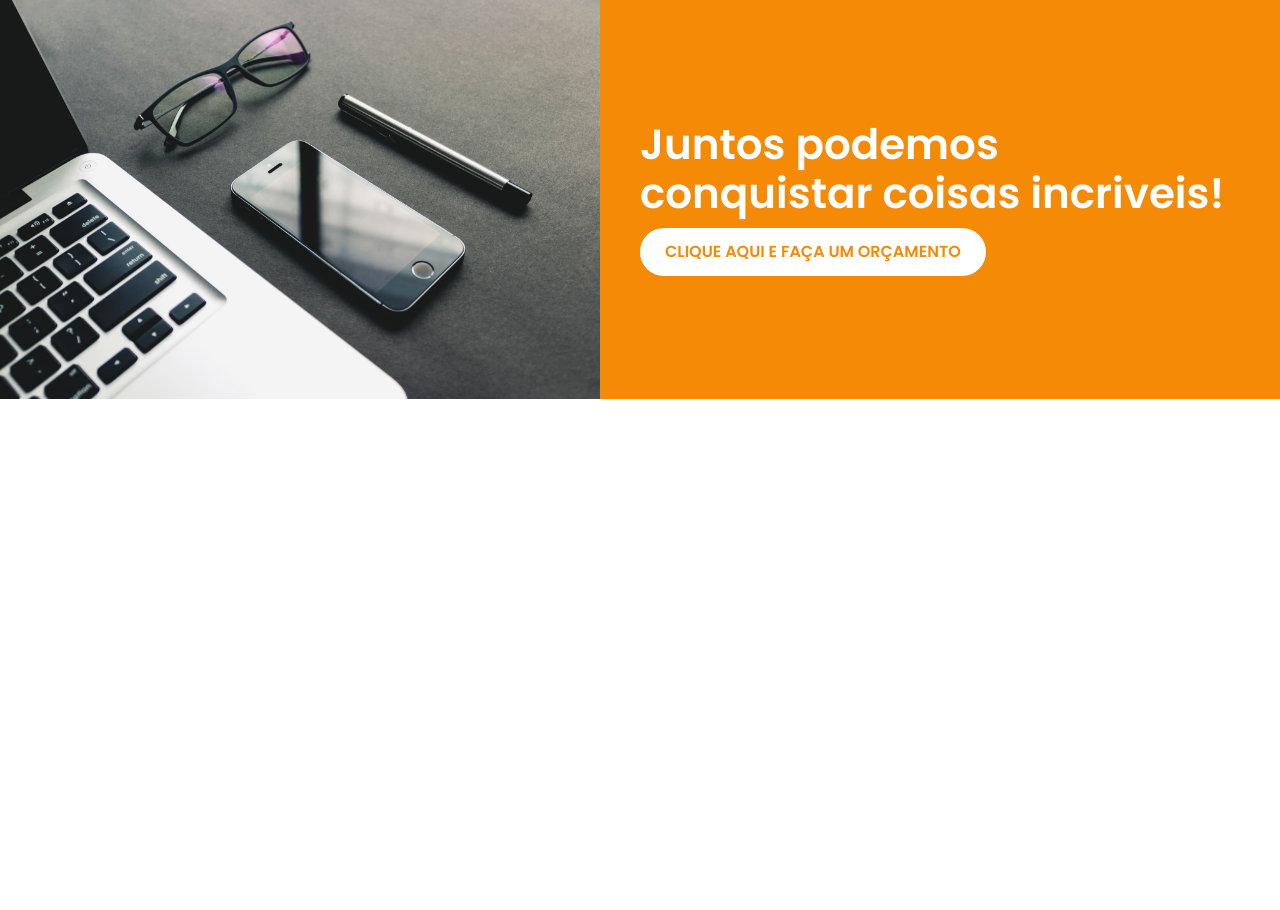
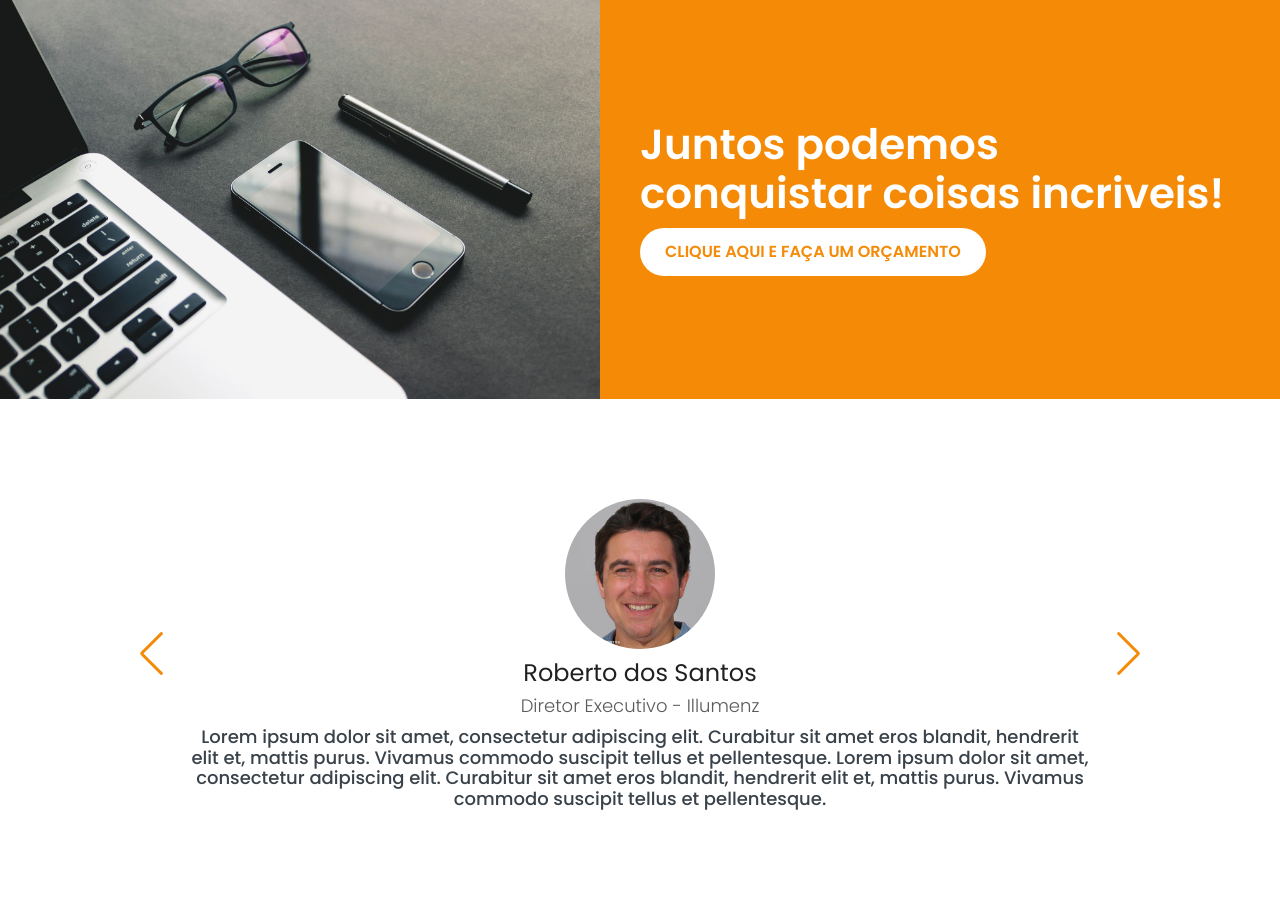
Before and after one commit to Fox-Websites/Fox-Webites, a PHP site: page / in a window 1280 px wide. Shown: the part 2754-3664 px from the top of the page. Before the commit the page ends 3153 px from the top, so only its background shows below. Run offline with PHP 8.4, Linux system fonts and the light colour scheme.

Commit message:
Seção de deopimentos da tela Home

```diff
--- a/index.html
+++ b/index.html
@@ -9,7 +9,9 @@
     <link rel="stylesheet" href="style/css/style.css" />
     <link rel="preconnect" href="https://fonts.googleapis.com" />
     <link rel="preconnect" href="https://fonts.gstatic.com" crossorigin />
-    <link href="https://fonts.googleapis.com/css2?family=Poppins:wght@100;400;500;600&display=swap" rel="stylesheet" />
+    <link href="https://fonts.googleapis.com/css2?family=Poppins:wght@100;300;400;500;600&display=swap"
+        rel="stylesheet" />
+    <link rel="stylesheet" href="https://unpkg.com/swiper@7/swiper-bundle.min.css">
 </head>
 
 <body>
@@ -151,6 +153,56 @@
             </div>
         </div>
     </section>
+
+    <section id="testimonial">
+        <div class="swiper">
+            <div class="swiper-wrapper">
+                <div class="swiper-slide">
+                    <img class="testimonial__item__image" src="assets/images/face1.jpg" alt="Testimonial Face">
+                    <h3 class="testimonial__item__name">Roberto dos Santos</h3>
+                    <h4 class="testimonial__item__office">Diretor Executivo - Illumenz</h4>
+                    <p class="testimonial__item__description">Lorem ipsum dolor sit amet, consectetur adipiscing elit.
+                        Curabitur sit amet eros blandit, hendrerit elit et, mattis purus. Vivamus commodo suscipit
+                        tellus et pellentesque. Lorem ipsum dolor sit amet, consectetur adipiscing elit. Curabitur sit
+                        amet eros blandit, hendrerit elit et, mattis purus. Vivamus commodo suscipit tellus et
+                        pellentesque.</p>
+                </div>
+                <div class="swiper-slide">
+                    <img class="testimonial__item__image" src="assets/images/face2.jpg" alt="Testimonial Face">
+                    <h3 class="testimonial__item__name">Carla Farias</h3>
+                    <h4 class="testimonial__item__office">CEO - Loja Rooms</h4>
+                    <p class="testimonial__item__description">Lorem ipsum dolor sit amet, consectetur adipiscing elit.
+                        Curabitur sit amet eros blandit, hendrerit elit et, mattis purus. Vivamus commodo suscipit
+                        tellus et pellentesque. Lorem ipsum dolor sit amet, consectetur adipiscing elit. Curabitur sit
+                        amet eros blandit, hendrerit elit et, mattis purus. Vivamus commodo suscipit tellus et
+                        pellentesque.</p>
+                </div>
+                <div class="swiper-slide">
+                    <img class="testimonial__item__image" src="assets/images/face3.jpg" alt="Testimonial Face">
+                    <h3 class="testimonial__item__name">Geraldo Gama</h3>
+                    <h4 class="testimonial__item__office">Fundador - Rede Gama</h4>
+                    <p class="testimonial__item__description">Lorem ipsum dolor sit amet, consectetur adipiscing elit.
+                        Curabitur sit amet eros blandit, hendrerit elit et, mattis purus. Vivamus commodo suscipit
+                        tellus et pellentesque. Lorem ipsum dolor sit amet, consectetur adipiscing elit. Curabitur sit
+                        amet eros blandit, hendrerit elit et, mattis purus. Vivamus commodo suscipit tellus et
+                        pellentesque.</p>
+                </div>
+                <div class="swiper-slide">
+                    <img class="testimonial__item__image" src="assets/images/face4.jpg" alt="Testimonial Face">
+                    <h3 class="testimonial__item__name">Ricardo Rodriguez</h3>
+                    <h4 class="testimonial__item__office">Gerente - Prefeitura Municipal</h4>
+                    <p class="testimonial__item__description">Lorem ipsum dolor sit amet, consectetur adipiscing elit.
+                        Curabitur sit amet eros blandit, hendrerit elit et, mattis purus. Vivamus commodo suscipit
+                        tellus et pellentesque. Lorem ipsum dolor sit amet, consectetur adipiscing elit. Curabitur sit
+                        amet eros blandit, hendrerit elit et, mattis purus. Vivamus commodo suscipit tellus et
+                        pellentesque.</p>
+                </div>
+            </div>
+            <div class="swiper-button-prev"></div>
+            <div class="swiper-button-next"></div>
+        </div>
+    </section>
+    <script src="https://unpkg.com/swiper@7/swiper-bundle.min.js"></script>
     <script src="js/script.js"></script>
 </body>
 
--- a/js/script.js
+++ b/js/script.js
@@ -23,3 +23,19 @@ btnMobile.addEventListener("click", toogleMenu);
 btnMobile.addEventListener("touchStart", toogleMenu);
 menuItems.addEventListener("click", toogleItemMenu);
 menuItems.addEventListener("touchStart", toogleItemMenu);
+
+const swiper = new Swiper(".swiper", {
+  direction: "horizontal",
+  loop: true,
+  pagination: {
+    el: ".swiper-pagination",
+  },
+  navigation: {
+    nextEl: ".swiper-button-next",
+    prevEl: ".swiper-button-prev",
+  },
+  autoplay: {
+    delay: 6000,
+    disableOnInteraction: false,
+  },
+});
--- a/style/scss/_home.scss
+++ b/style/scss/_home.scss
@@ -285,6 +285,49 @@
   }
 }
 
+#testimonial {
+  width: $widthContent;
+  margin: 100px auto;
+  .swiper {
+    width: 100%;
+    .swiper-wrapper {
+      .swiper-slide {
+        display: flex;
+        flex-direction: column;
+        justify-content: center;
+        align-items: center;
+        gap: 10px;
+        .testimonial__item__image {
+          width: 150px;
+          height: 150px;
+          border-radius: 50%;
+        }
+        .testimonial__item__name {
+          font-size: 24px;
+          color: $raisinBlack;
+          font-weight: 600px;
+        }
+        .testimonial__item__office {
+          font-size: 18px;
+          color: $davysGrey;
+          font-weight: 300;
+        }
+        .testimonial__item__description {
+          font-size: 18px;
+          color: $arsenic;
+          font-weight: 500;
+          text-align: center;
+          padding: 0 60px;
+        }
+      }
+    }
+    .swiper-button-prev,
+    .swiper-button-next {
+      color: $tangerine;
+    }
+  }
+}
+
 /* Tablets */
 @media only screen and (min-width: 788px) and (max-width: 979px) {
 }
@@ -359,4 +402,16 @@
       }
     }
   }
+
+  #testimonial {
+    .swiper {
+      .swiper-wrapper {
+        .swiper-slide {
+          .testimonial__item__description {
+            font-size: 14px;
+          }
+        }
+      }
+    }
+  }
 }
```
Also changed, not shown: assets/images/face1.jpg (added), assets/images/face2.jpg (added), assets/images/face3.jpg (added), assets/images/face4.jpg (added), style/css/style.css.
